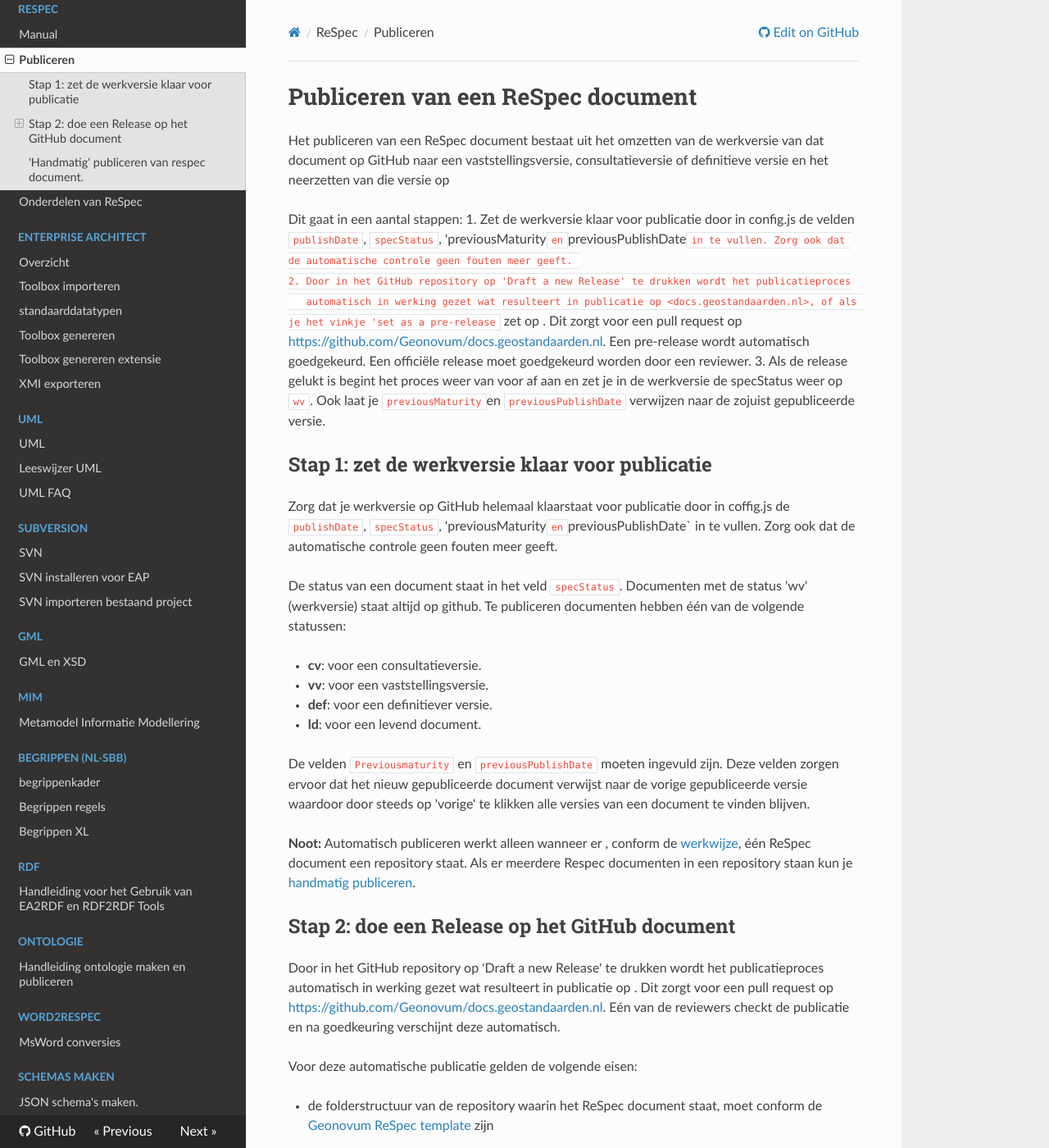
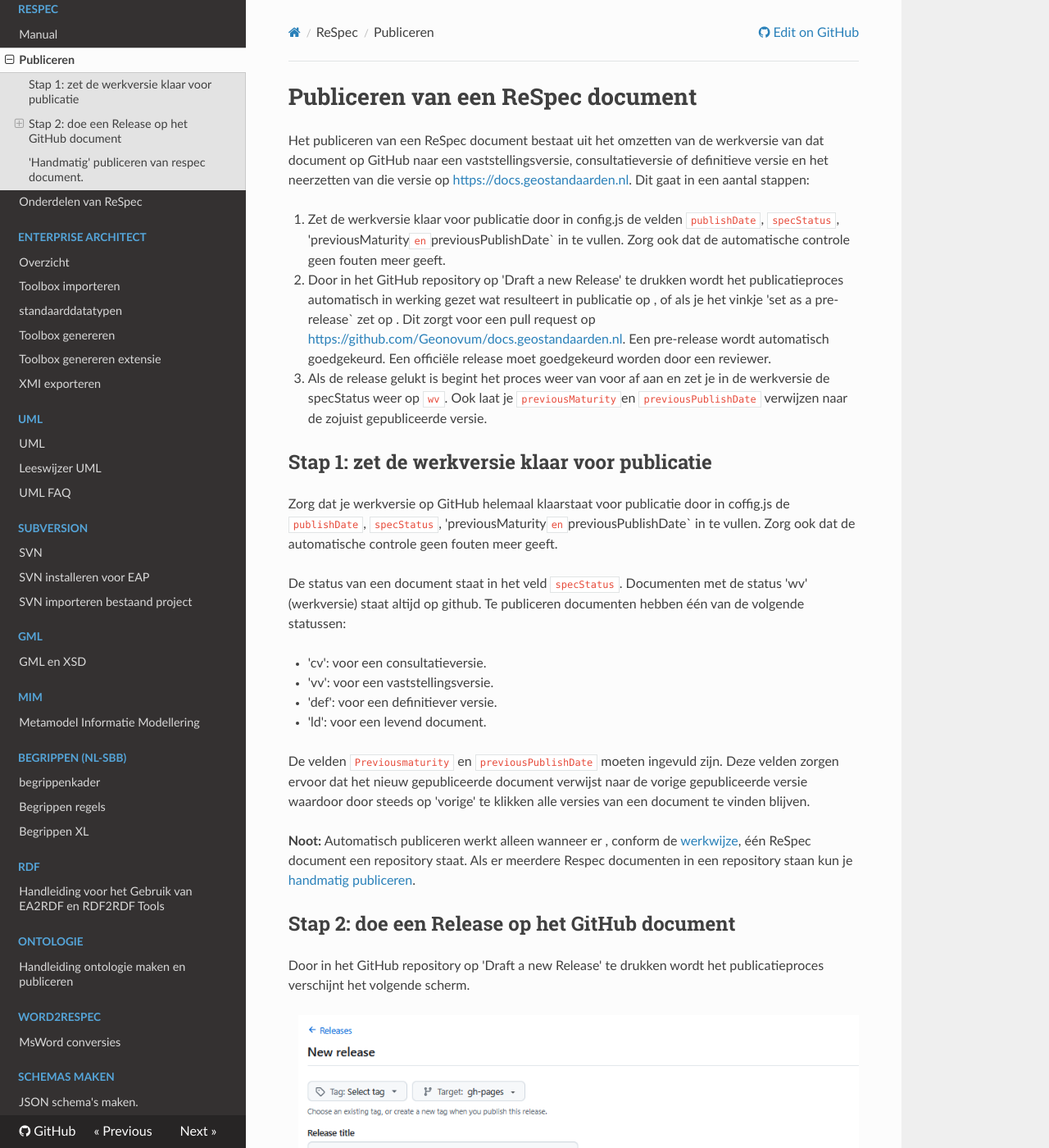
Before and after one commit to Geonovum/handleiding-tooling, an MkDocs documentation site: the page built from docs/ReSpec/ReSpec-publiceren.md, in a window 1280 px wide and 1400 px high. Shown: the whole window at 82% size. Built offline with MkDocs 1.6.1, drawn with Linux system fonts in a browser that asks for light colours; nearby versions of some CDN libraries; some of the changed text lies outside the part shown.

Commit message:
Update ReSpec-publiceren.md

```diff
--- a/docs/ReSpec/ReSpec-publiceren.md
+++ b/docs/ReSpec/ReSpec-publiceren.md
@@ -2,9 +2,8 @@
 
 Het publiceren van een ReSpec document bestaat uit het omzetten van de werkversie
 van dat document op GitHub naar een vaststellingsversie, consultatieversie of definitieve versie
-en het neerzetten van die versie op <docs.geostandaarden.nl>
+en het neerzetten van die versie op <https://docs.geostandaarden.nl>. Dit gaat in een aantal stappen:
 
-Dit gaat in een aantal stappen:
 1. Zet de werkversie klaar voor publicatie door in config.js de  velden `publishDate`, `specStatus`, 'previousMaturity` en `previousPublishDate` in te vullen. Zorg ook dat de automatische controle geen fouten meer geeft.
 2. Door in het GitHub repository op 'Draft a new Release' te drukken wordt het publicatieproces
    automatisch in werking gezet wat resulteert in publicatie op <docs.geostandaarden.nl>, of als je het vinkje 'set as a pre-release` zet op <test.docs.geostandaarden.nl>. Dit
@@ -22,10 +21,10 @@
 De status van een document staat in het veld `specStatus`. Documenten met de status 'wv' (werkversie)
 staat altijd op github. Te publiceren documenten hebben één van de volgende statussen:
 
-- **cv**: voor een consultatieversie.
-- **vv**: voor een vaststellingsversie.
-- **def**: voor een definitiever versie.
-- **ld**: voor een levend document.
+- 'cv': voor een consultatieversie.
+- 'vv': voor een vaststellingsversie.
+- 'def': voor een definitiever versie.
+- 'ld': voor een levend document.
 
 De velden `Previousmaturity` en `previousPublishDate` moeten ingevuld zijn. Deze velden zorgen
 ervoor dat het nieuw gepubliceerde document verwijst naar de vorige gepubliceerde versie
@@ -33,10 +32,12 @@
 
 **Noot:** Automatisch publiceren werkt alleen wanneer er , conform de [werkwijze](./index.md#respec-via-markdown), één ReSpec document een repository staat. Als er meerdere Respec documenten in een repository staan kun je [handmatig publiceren](#handmatig-publiceren-van-respec-document).
 
-
 ## Stap 2: doe een Release op het GitHub document
 
-Door in het GitHub repository op 'Draft a new Release' te drukken wordt het publicatieproces
+Door in het GitHub repository op 'Draft a new Release' te drukken wordt het publicatieproces verschijnt het volgende scherm.
+
+![Release a Document](media/ReleaseADocument.png)
+
 automatisch in werking gezet wat resulteert in publicatie op <docs.geostandaarden.nl>. Dit
 zorgt voor een pull request op <https://github.com/Geonovum/docs.geostandaarden.nl>.
 Eén van de reviewers checkt de publicatie en na goedkeuring verschijnt deze automatisch.
@@ -60,18 +61,12 @@
 
 ### Maak een testrelease op test.docs.geostandaarden.nl
 
-Een ReSpec document kan automatisch op <test.docs.geostandaarden.nl> gepubliceerd worden door in GitHub een  release te maken van het GitHub repository waarin je document beheerd wordt met het vinkje 'pre-release' aan. Voer hiervoor de volgende stappen uit:
+Een testrelase van een document kun je automatisch publiceren op <https://test.docs.geostandaarden.nl>. Voor hiervoor dezelfde stappen uit als bij een
+officiële release maar zet een vinkje in het veld 'Set as a pre-release'.
 
-1. Zorg dat de werkversie van je document in je eigen repository helemaal goed staat.
-1. Ga naar Releases.
-2. Kies 'Draft a new release'. Zet het vinkje 'Set as a pre-release'.
+Voor deze release is geen tweede paar ogen nodig en wordt automatisch goedgekeurd en uitgevoerd. Als er geen fouten optreden verschijnt na enige tijd  je publicatie automatisch.
 
-De automatische workflow gaat aan het werk en als er geen foutmeldingen zijn
-verschijnt de testpublicatie automatisch.
 
-Tijdens het publicatieproces gebeuren (onder water) de volgende stappen:
-
-![Release a Document](media/ReleaseADocument.png)
 
 Meer documentatie staat in de readme van [NL-ReSpec-template](https://github.com/Geonovum/NL-ReSpec-template?tab=readme-ov-file#automatische-checks-en-build).
 
```
